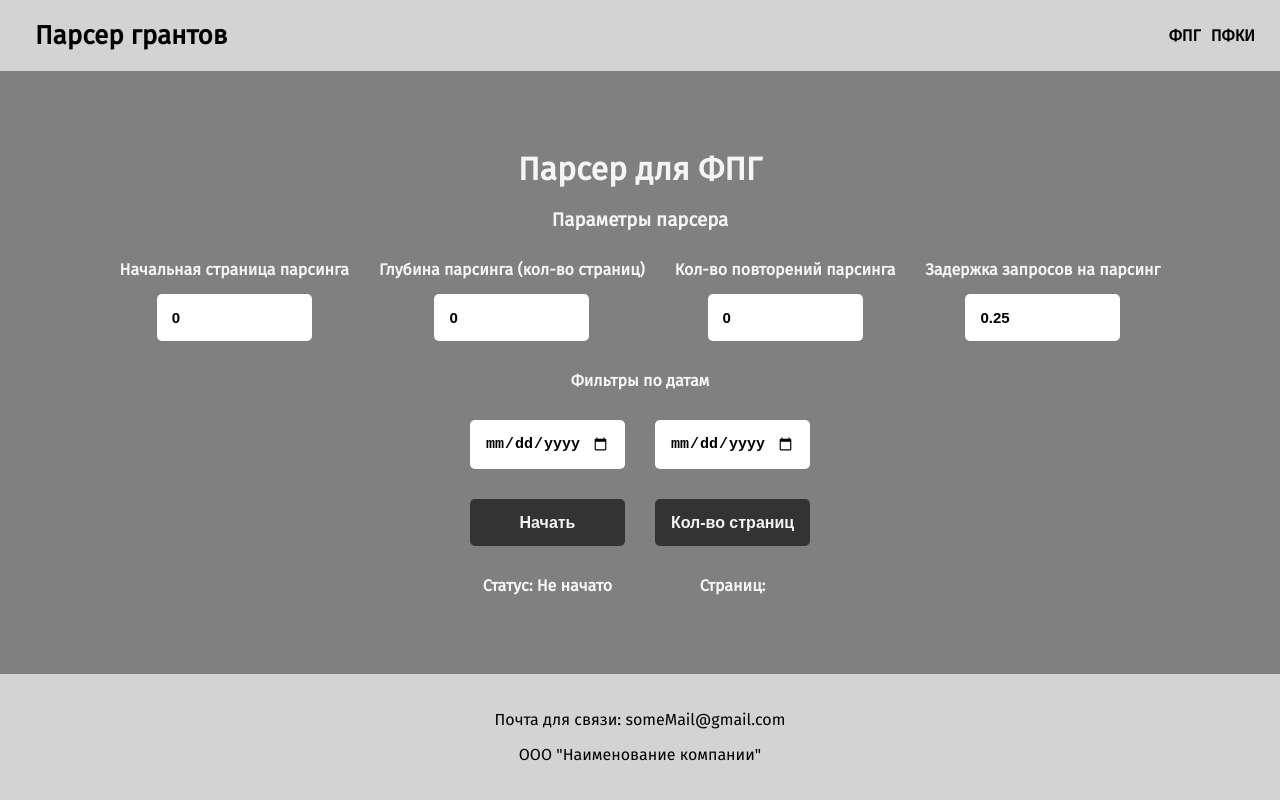
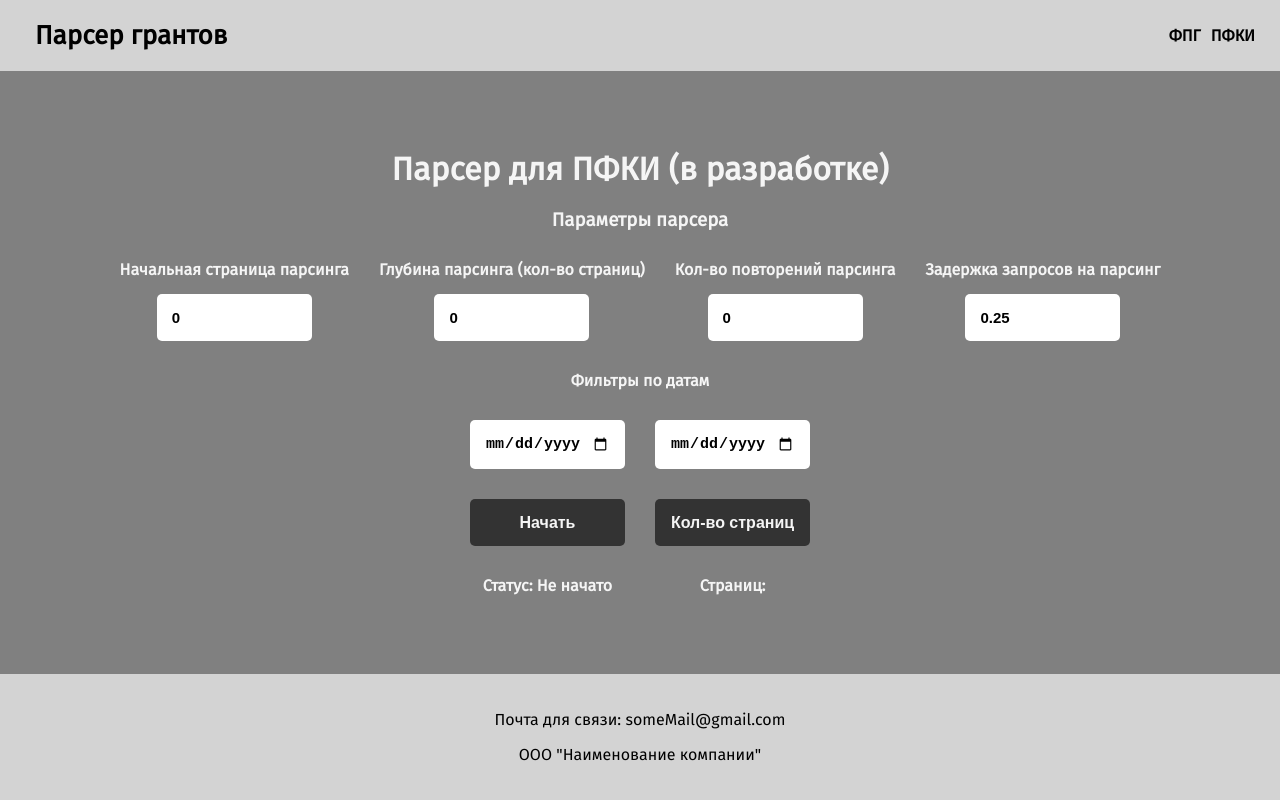
Before and after one commit to lubuntum/grantsParser, a React (Create React App) app: page /creative in a window 1280 px wide. Built offline with nearby package versions, Linux system fonts and the light colour scheme; what xlsx would draw is missing.

Commit message:
Реализовал роуты и переключения между грантами

```diff
--- a/src/App.js
+++ b/src/App.js
@@ -3,21 +3,27 @@ import './style/footer.css'
 import './style/header.css'
 import './style/parser_container.css'
 import UserPanel from './components/Grabber'
+import CreativeGrabber from './components/CreativeGrabber'
+import {BrowserRouter, Link, Route, Routes} from 'react-router-dom'
 function App() {
   const title = "Парсер грантов"
   return (
-    <>
+    <BrowserRouter>
     <div className='page'>
       <nav className='header_container'>
         <div className='content'>
           <div className='title'>{title}</div>
           <div className='options_container'>
-            <div className='options_item'>ФПГ</div>
-            <div className='options_item'>ПФКИ</div>
+            <div className='options_item'><Link  to={"/presidents"} >ФПГ</Link></div>
+            <div className='options_item'><Link  to={"/creative"}>ПФКИ</Link></div>
           </div>
         </div>
       </nav>
-      <UserPanel/>
+      <Routes>
+        <Route path='/' element={<UserPanel/>}/>
+        <Route path='/presidents' element={<UserPanel grantsCompany={"ФПГ"} url = {"https://xn--80afcdbalict6afooklqi5o.xn--p1ai/public/application/cards?page="}/>}/>
+        <Route path='/creative' element = {<UserPanel grantsCompany={"ПФКИ (в разработке)"} url = {"https://xn--80aeeqaabljrdbg6a3ahhcl4ay9hsa.xn--p1ai/public/application/cards?page="}/>} />
+      </Routes>
       <div className='footer'>
         <div className='footer_info'>
           <p>Почта для связи: someMail@gmail.com</p>
@@ -25,8 +31,12 @@ function App() {
         </div>
       </div>
       </div>
-    </>
+    </BrowserRouter>
   );
 }
 
 export default App;
+/*
+Оставить один компонент с props = URL, title
+поскольку логика парсинга идентичная, включая константы
+*/
--- a/src/components/Grabber.jsx
+++ b/src/components/Grabber.jsx
@@ -2,7 +2,8 @@ import { useState } from "react";
 import { startParse } from "../modules/grabber";
 import { saveGrants } from "../modules/xlsxParser";
 import { loadMaxPageNumber } from "../modules/maxPageCount";
-function UserPanel(){
+import GrabberPanel from "./GrabberPanel";
+function UserPanel({grantsCompany, url}){
     const [status,setStatus] = useState("Не начато")
     const [startPage, setStartPage] = useState(0)
     const [step, setStep] = useState(0)
@@ -27,7 +28,7 @@ function UserPanel(){
     }
     const handleLoadMaxPageNumber = async event =>{
         setPageCount("Загрузка")
-        let pages = await loadMaxPageNumber()
+        let pages = await loadMaxPageNumber(url)
         console.log(pages)
         setPageCount(pages)
     }
@@ -37,7 +38,7 @@ function UserPanel(){
 
         for(let i = 0; i < count;i++){
             console.log(`start = ${startFromPage} to page ${startFromPage+step-1}`)
-            await startParse(startFromPage, startFromPage + step-1, parseDelay*1000)
+            await startParse(startFromPage, startFromPage + step-1, parseDelay*1000, url)
             console.log(`package parsed`)
             // +1 что бы не спарсить последнюю страницу, которая уже была
             startFromPage += step
@@ -58,48 +59,13 @@ function UserPanel(){
         setParseDelay(parseFloat(event.target.value))
     }
     return(
-        <div className="parse_container">
-            <h1>Парсер для ФПГ</h1>
-            <h3>Параметры парсера</h3>
-            <div className="main_options">
-            <div className="options">
-                    <div className="usability">
-                        <label className="desc" htmlFor="">Начальная страница парсинга</label>
-                        <input className="option" type="number" value={startPage} min={0} placeholder="Начать со страницы" onChange={handleStart}/>
-                    </div>
-                    <div className="usability">
-                        <label className="desc" htmlFor="">Глубина парсинга (кол-во страниц)</label>
-                        <input className="option" type="number" value={step} max={50} min={1} placeholder="Шаг"  onChange={handleStep}/>
-                    </div>
-                    <div className="usability">
-                        <label className="desc" htmlFor="">Кол-во повторений парсинга</label>
-                        <input className="option" type="number" value={count} max={999} min={1} placeholder="Повторить раз" onChange={handleCount} />
-                    </div>
-                    <div className="usability">
-                        <label className="desc" htmlFor="">Задержка запросов на парсинг</label>
-                        <input className="option" type="number" value={parseDelay} max={10.0} min={0.125} step={0.01} placeholder="Задержка"  onChange={handleDelay}/>
-                    </div>
-
-                </div>
-            </div>
-
-            <p>Фильтры по датам</p>
-                <div className="options">
-                    <input type="date" className="option" />
-                    <input type="date" className="option" />
-                </div>
-                <div className="options">
-                <div className="usability">
-                    <button className="parse_btn" onClick={handleSaveGrants}> Начать </button>
-                    <p>Статус: {status}</p>
-                </div>
-                <div className="usability">
-                    <button className="parse_btn" onClick={handleLoadMaxPageNumber}>Кол-во страниц</button>
-                    <p>Страниц: {pageCount}</p>
-                </div>
-                </div>
-
-        </div>
+        <GrabberPanel startPage={startPage} step={step}
+                count={count} parseDelay={parseDelay}
+                status={status} pageCount={pageCount}
+                handleStart={handleStart} handleStep={handleStep}
+                handleCount={handleCount} handleDelay={handleDelay}
+                handleSaveGrants={handleSaveGrants} handleLoadMaxPageNumber={handleLoadMaxPageNumber}
+                grantsCompany={grantsCompany}/>
     )
 }
 
--- /dev/null
+++ b/src/components/GrabberPanel.jsx
@@ -0,0 +1,53 @@
+function GrabberPanel({
+    startPage, step,
+    count, parseDelay,
+    status, pageCount,
+    handleStart, handleStep,
+    handleCount, handleDelay,
+    handleSaveGrants, handleLoadMaxPageNumber, grantsCompany}){
+        return(
+            <div className="parse_container">
+            <h1 style={{"margin-top":"0px"}}>Парсер для {grantsCompany}</h1>
+            <h3>Параметры парсера</h3>
+            <div className="main_options">
+            <div className="options">
+                    <div className="usability">
+                        <label className="desc" htmlFor="">Начальная страница парсинга</label>
+                        <input className="option" type="number" value={startPage} min={0} placeholder="Начать со страницы" onChange={handleStart}/>
+                    </div>
+                    <div className="usability">
+                        <label className="desc" htmlFor="">Глубина парсинга (кол-во страниц)</label>
+                        <input className="option" type="number" value={step} max={50} min={1} placeholder="Шаг"  onChange={handleStep}/>
+                    </div>
+                    <div className="usability">
+                        <label className="desc" htmlFor="">Кол-во повторений парсинга</label>
+                        <input className="option" type="number" value={count} max={999} min={1} placeholder="Повторить раз" onChange={handleCount} />
+                    </div>
+                    <div className="usability">
+                        <label className="desc" htmlFor="">Задержка запросов на парсинг</label>
+                        <input className="option" type="number" value={parseDelay} max={10.0} min={0.125} step={0.01} placeholder="Задержка"  onChange={handleDelay}/>
+                    </div>
+
+                </div>
+            </div>
+
+            <p>Фильтры по датам</p>
+                <div className="options">
+                    <input type="date" className="option" />
+                    <input type="date" className="option" />
+                </div>
+                <div className="options">
+                <div className="usability">
+                    <button className="parse_btn" onClick={handleSaveGrants}> Начать </button>
+                    <p>Статус: {status}</p>
+                </div>
+                <div className="usability">
+                    <button className="parse_btn" onClick={handleLoadMaxPageNumber}>Кол-во страниц</button>
+                    <p>Страниц: {pageCount}</p>
+                </div>
+                </div>
+
+        </div>
+        )
+}
+export default GrabberPanel
--- a/src/style/header.css
+++ b/src/style/header.css
@@ -18,9 +18,15 @@
   transition: all 0.3s ease;
   font-weight: bold;
 }
-.options_item:hover {
+.options_item a{
+  text-decoration: none;
+  color: black;
+}
+
+.options_item a:hover {
   color: lightcoral;
 }
+
 .title {
   font-size: 26px;
   font-weight: bold;
--- a/src/style/parser_container.css
+++ b/src/style/parser_container.css
@@ -10,7 +10,6 @@ body {
 }
 h1{
   color: whitesmoke;
-  margin-top: 0px;
 }
 h3 {
   color: whitesmoke;
```
